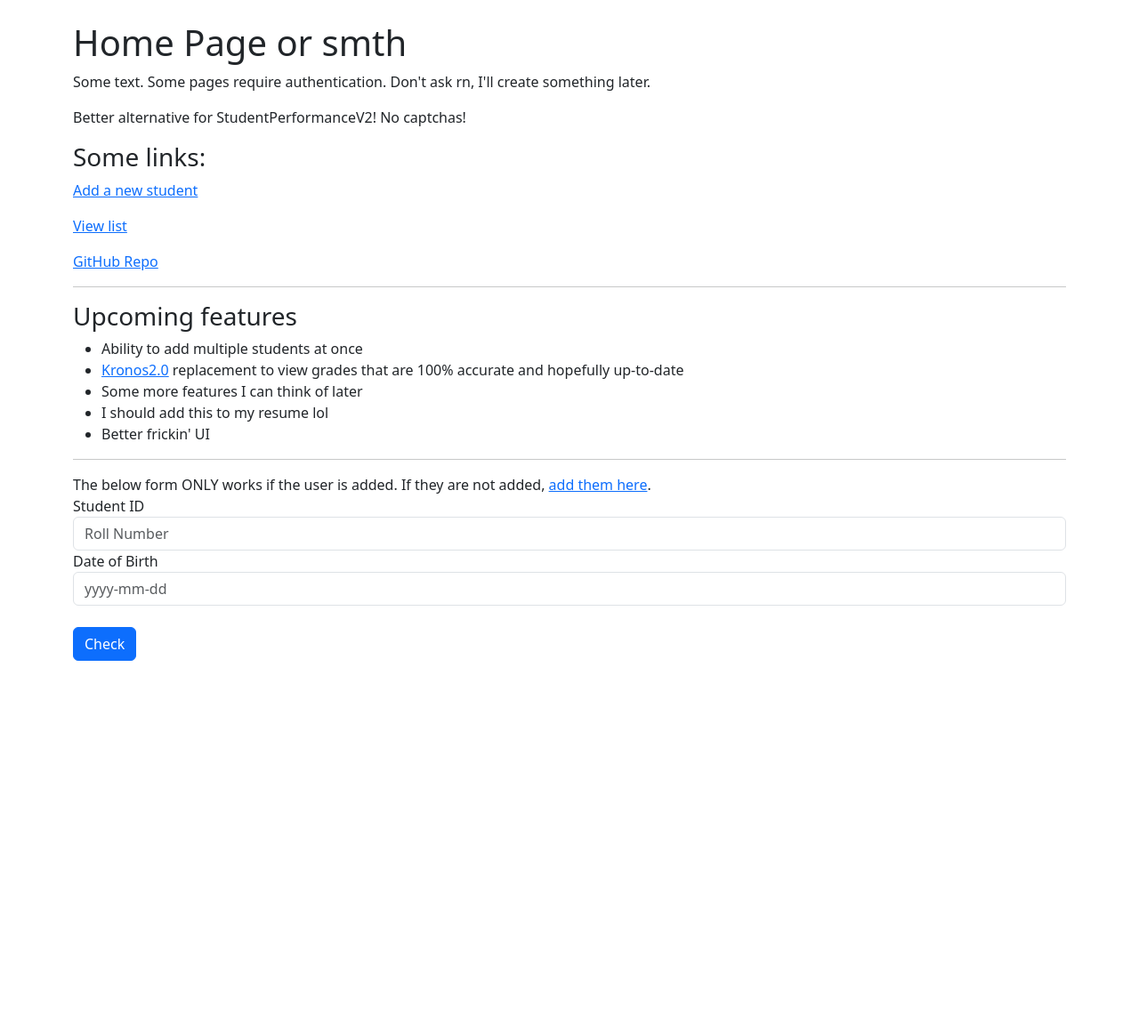
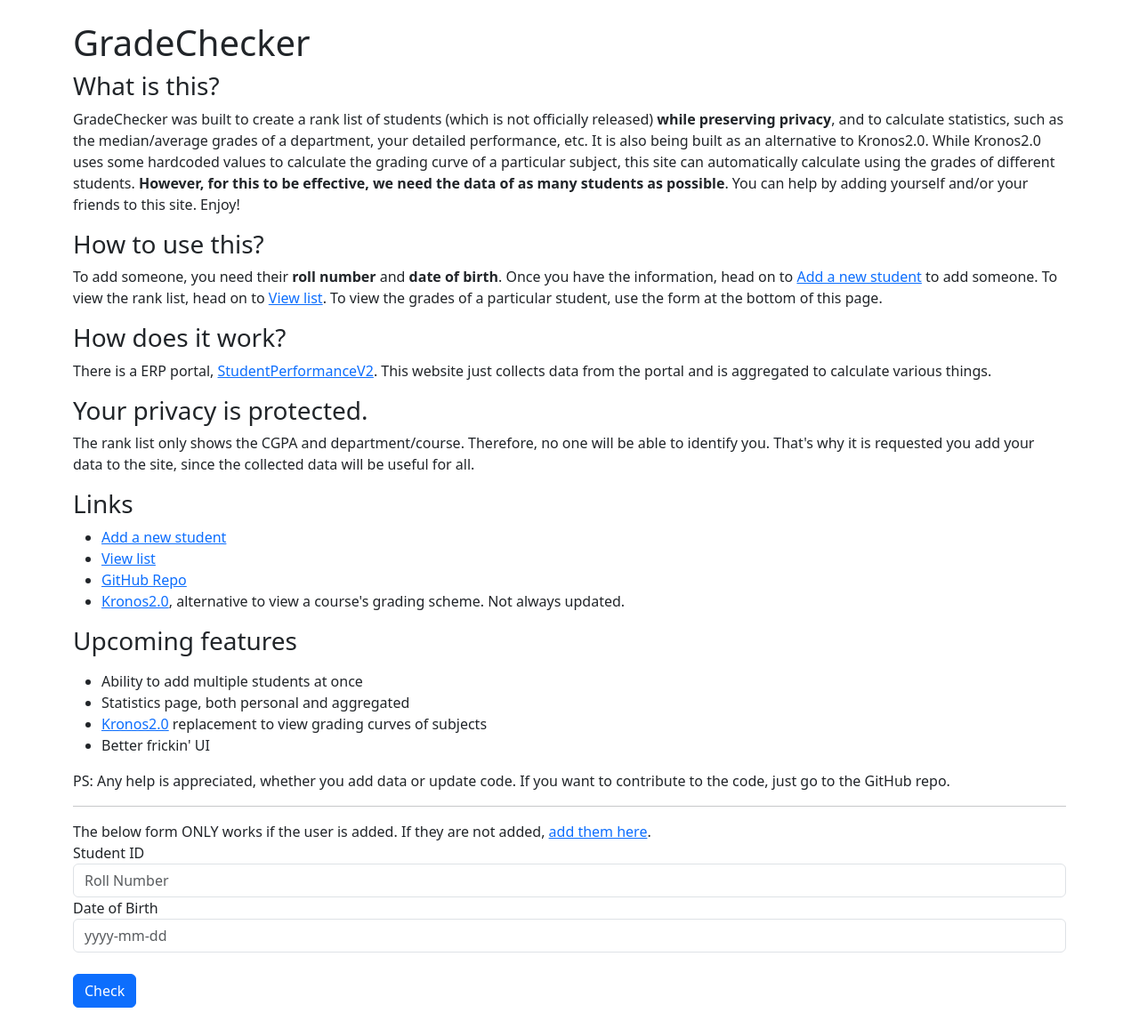
Before and after one commit to Yureien/GradeChecker, a Django app: page / in a window 1280 px wide. Shown: the whole page at 89% size. Before the commit the page ends 743 px from the top, so only its background shows below. Run offline with Django 4.2, Linux system fonts and the light colour scheme; some libraries are stand-ins or nearby versions.

Commit message:
Updated home page

```diff
--- a/core/templates/core/home.html
+++ b/core/templates/core/home.html
@@ -1,33 +1,63 @@
 {% extends "core/base.html" %}
 {% load bootstrap5 %}
 {% block title %}
-    Home
+    GradeChecker
 {% endblock title %}
 {% block content %}
-    <h1>Home Page or smth</h1>
-    <p>Some text. Some pages require authentication. Don't ask rn, I'll create something later.</p>
-    <p>Better alternative for StudentPerformanceV2! No captchas!</p>
-    <h3>Some links:</h3>
+    <h1>GradeChecker</h1>
+    <h3>What is this?</h3>
     <p>
-        <a href="{% url 'student-add' %}">Add a new student</a>
+        GradeChecker was built to create a rank list of students (which is not officially released) <b>while preserving privacy</b>,
+        and to calculate statistics, such as the median/average grades of a department, your detailed performance, etc.
+        It is also being built as an alternative to Kronos2.0. While Kronos2.0 uses some hardcoded values to calculate
+        the grading curve of a particular subject, this site can automatically calculate using the grades of different students.
+        <b>However, for this to be effective, we need the data of as many students as possible</b>. You can help by
+        adding yourself and/or your friends to this site. Enjoy!
     </p>
+    <h3>How to use this?</h3>
     <p>
-        <a href="{% url 'student-list' %}">View list</a>
+        To add someone, you need their <b>roll number</b> and <b>date of birth</b>. Once you have the information,
+        head on to <a href="{% url 'student-add' %}">Add a new student</a> to add someone.
+        To view the rank list, head on to <a href="{% url 'student-list' %}">View list</a>.
+        To view the grades of a particular student, use the form at the bottom of this page.
     </p>
+    <h3>How does it work?</h3>
     <p>
-        <a href="https://github.com/Yureien/GradeChecker">GitHub Repo</a>
+        There is a ERP portal, <a href="https://erp.iitkgp.ac.in/StudentPerformanceV2/auth/login.htm">StudentPerformanceV2</a>.
+        This website just collects data from the portal and is aggregated to calculate various things.
     </p>
-    <hr />
+    <h3>Your privacy is protected.</h3>
+    <p>
+        The rank list only shows the CGPA and department/course. Therefore, no one will be able to identify you.
+        That's why it is requested you add your data to the site, since the collected data will be useful for all.
+    </p>
+    <h3>Links</h3>
+    <ul>
+        <li>
+            <a href="{% url 'student-add' %}">Add a new student</a>
+        </li>
+        <li>
+            <a href="{% url 'student-list' %}">View list</a>
+        </li>
+        <li>
+            <a href="https://github.com/Yureien/GradeChecker">GitHub Repo</a>
+        </li>
+        <li>
+            <a href="https://spookbite-kronos2-0-app-8fonfc.streamlit.app/">Kronos2.0</a>, alternative to view a course's grading scheme. Not always updated.
+        </li>
+    </ul>
     <h3>Upcoming features</h3>
-    <ul>
-        <li>Ability to add multiple students at once</li>
-        <li>
-            <a href="https://spookbite-kronos2-0-app-8fonfc.streamlit.app/">Kronos2.0</a> replacement to view grades that are 100% accurate and hopefully up-to-date
-        </li>
-        <li>Some more features I can think of later</li>
-        <li>I should add this to my resume lol</li>
-        <li>Better frickin' UI</li>
-    </ul>
+    <p>
+        <ul>
+            <li>Ability to add multiple students at once</li>
+            <li>Statistics page, both personal and aggregated</li>
+            <li>
+                <a href="https://spookbite-kronos2-0-app-8fonfc.streamlit.app/">Kronos2.0</a> replacement to view grading curves of subjects
+            </li>
+            <li>Better frickin' UI</li>
+        </ul>
+        PS: Any help is appreciated, whether you add data or update code. If you want to contribute to the code, just go to the GitHub repo.
+    </p>
     <hr />
     The below form ONLY works if the user is added. If they are not added, <a href="{% url 'student-add' %}">add them here</a>.
     <form method="get" action="{% url 'student-show' %}">
--- a/requirements.txt
+++ b/requirements.txt
@@ -8,3 +8,4 @@ django-bootstrap-datepicker-plus~=5.0.2
 djlint~=1.19.9
 python-dotenv~=0.21.0
 whitenoise[brotli]~=6.2.0
+psycopg2-binary==2.9.5
```
